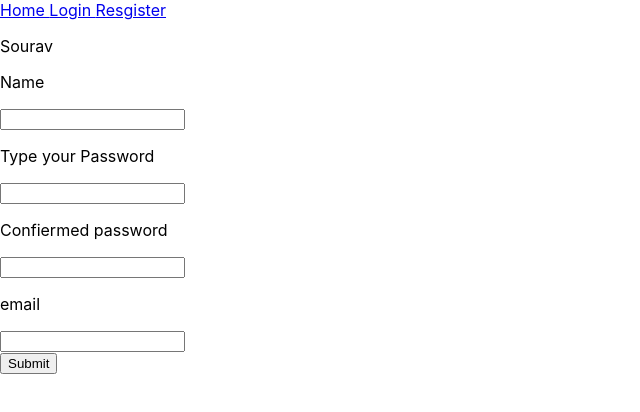
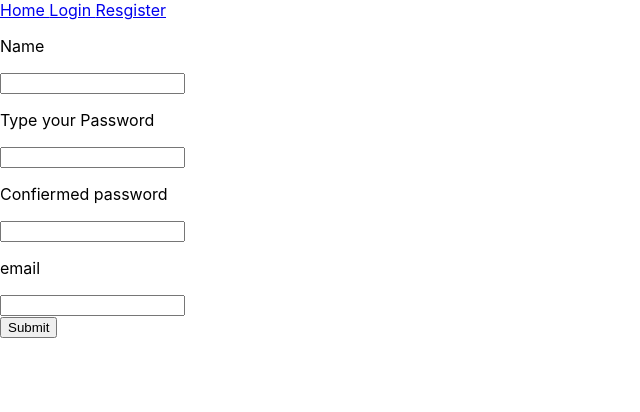
Before and after one commit to souravdhar199/supportTicket, a React (Create React App) app in the folder frontend/: page /signup in a window 1280 px wide. Shown: the top 412 px of the page, without its empty margins (0-640 px from the left). Built offline with nearby package versions, Linux system fonts and the light colour scheme.

Commit message:
created some comments to understand redux

```diff
--- a/frontend/src/app/store.js
+++ b/frontend/src/app/store.js
@@ -1,6 +1,7 @@
 import { configureStore } from "@reduxjs/toolkit";
 
 import useReduser from "../features/auth/authUser";
+
 export const store = configureStore({
   reducer: { auth: useReduser },
 });
--- a/frontend/src/features/auth/authUser.js
+++ b/frontend/src/features/auth/authUser.js
@@ -2,13 +2,13 @@ import { createSlice, createAsyncThunk } from "@reduxjs/toolkit";
 
 // this will be initial State in the redux
 const initialState = {
-  user: "Sourav",
+  user: "",
   isError: false,
   isSuccess: false,
   isLoading: false,
   messege: "",
 };
-//Registering User
+//Registering User -- This is an Action
 export const register = createAsyncThunk(
   "auth/register",
   async (user, thunkAPI) => {
@@ -16,16 +16,18 @@ export const register = createAsyncThunk(
   }
 );
 
-//Login User
+//Login User -- This is an Action
 export const login = createAsyncThunk("auth/login", async (user, thunkAPI) => {
   console.log(user);
 });
 
-// This will crate a state
+//authUser is a reducer
 export const authUser = createSlice({
-  name: "auth",
-  initialState,
-  reducers: {},
+  name: "auth", // name of the reducer
+  initialState, //takes the initial state
+  reducers: {
+    initialState: register,
+  },
   extraReducers: (builder) => {},
 });
 
```
